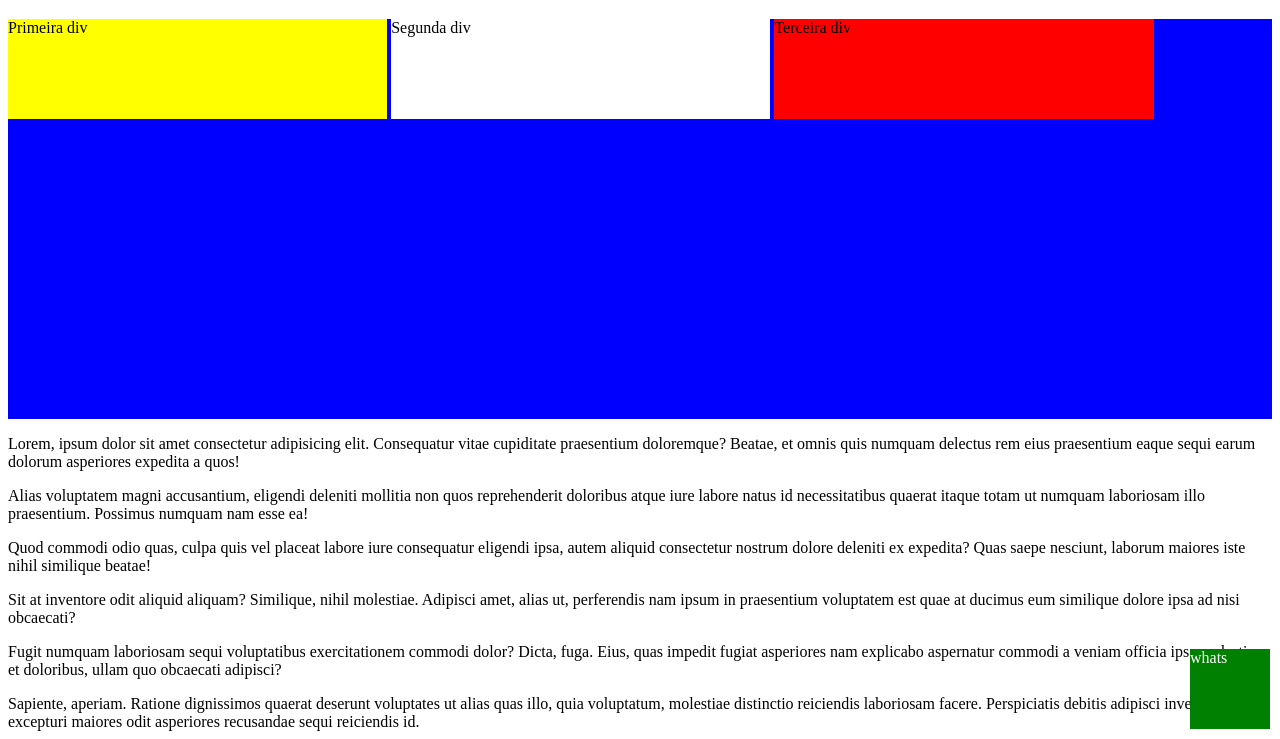
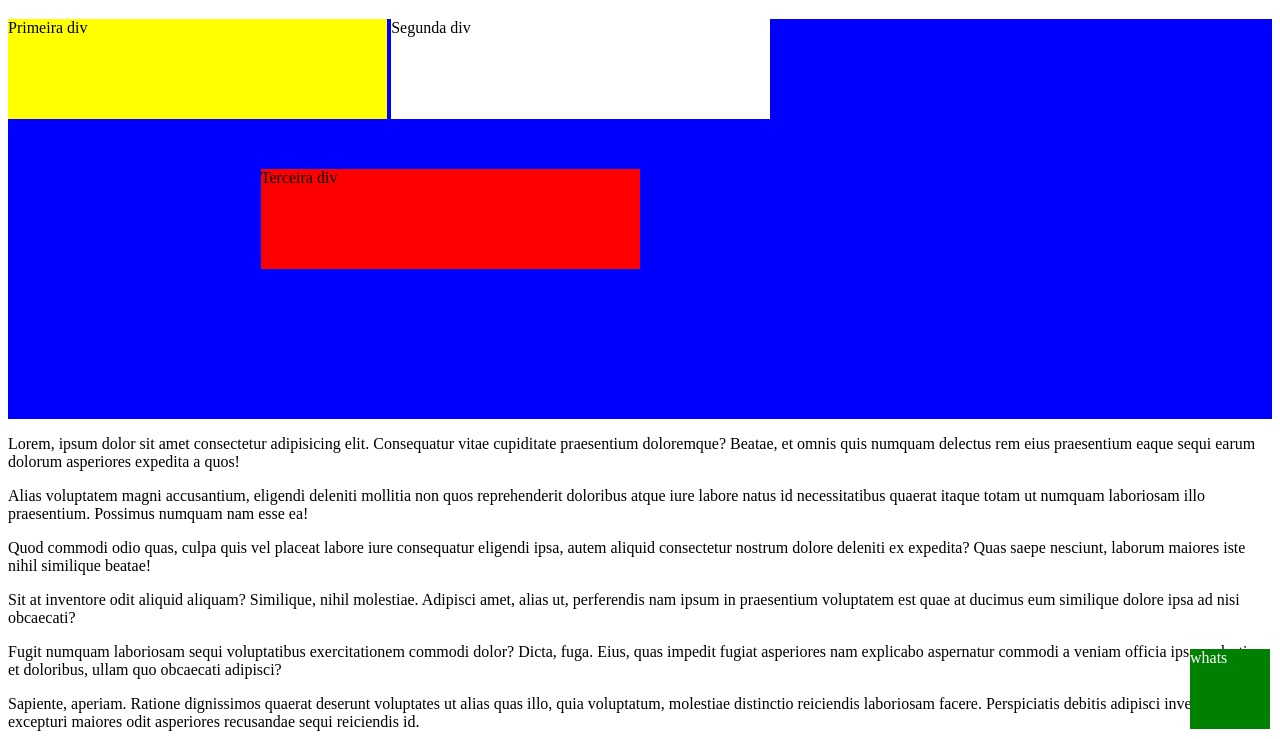
Before and after one commit to leojosants/praticando_css3, a plain HTML site: page Aulas_CSS/index.html in a window 1280 px wide. Shown: the part 61-800 px from the top of the page. Drawn offline with Linux system fonts and the light colour scheme.

Commit message:
Aula 16 - Propriedade Position (absolute)

```diff
--- a/Aulas_CSS/css/style.css
+++ b/Aulas_CSS/css/style.css
@@ -1,4 +1,5 @@
 .container {
+    position: relative;
     display: inline-block;
     background: blue;
     width: 100%;
@@ -26,6 +27,9 @@
     height: 100px;
     display: inline-block;
     background: red;
+    position: absolute;
+    top: 150px;
+    right: 50%;
 }
 
 .whats {
```
